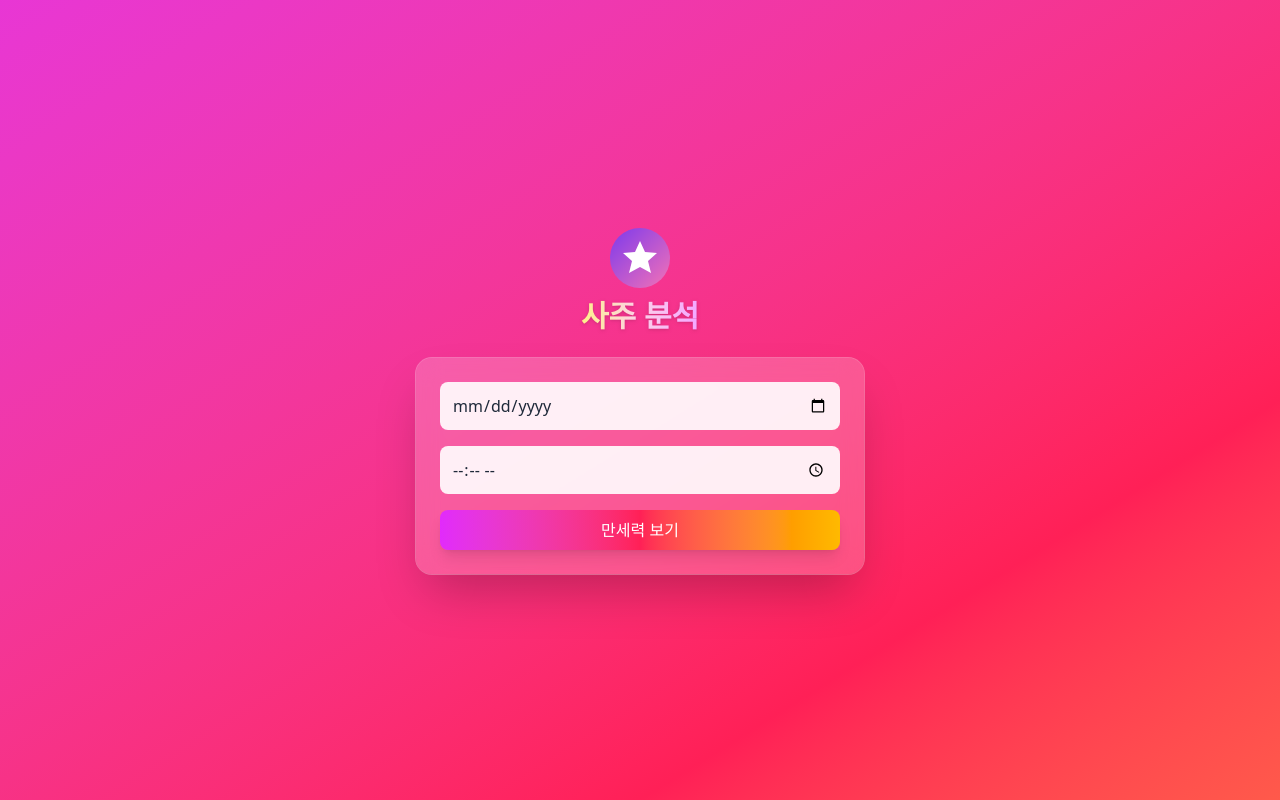
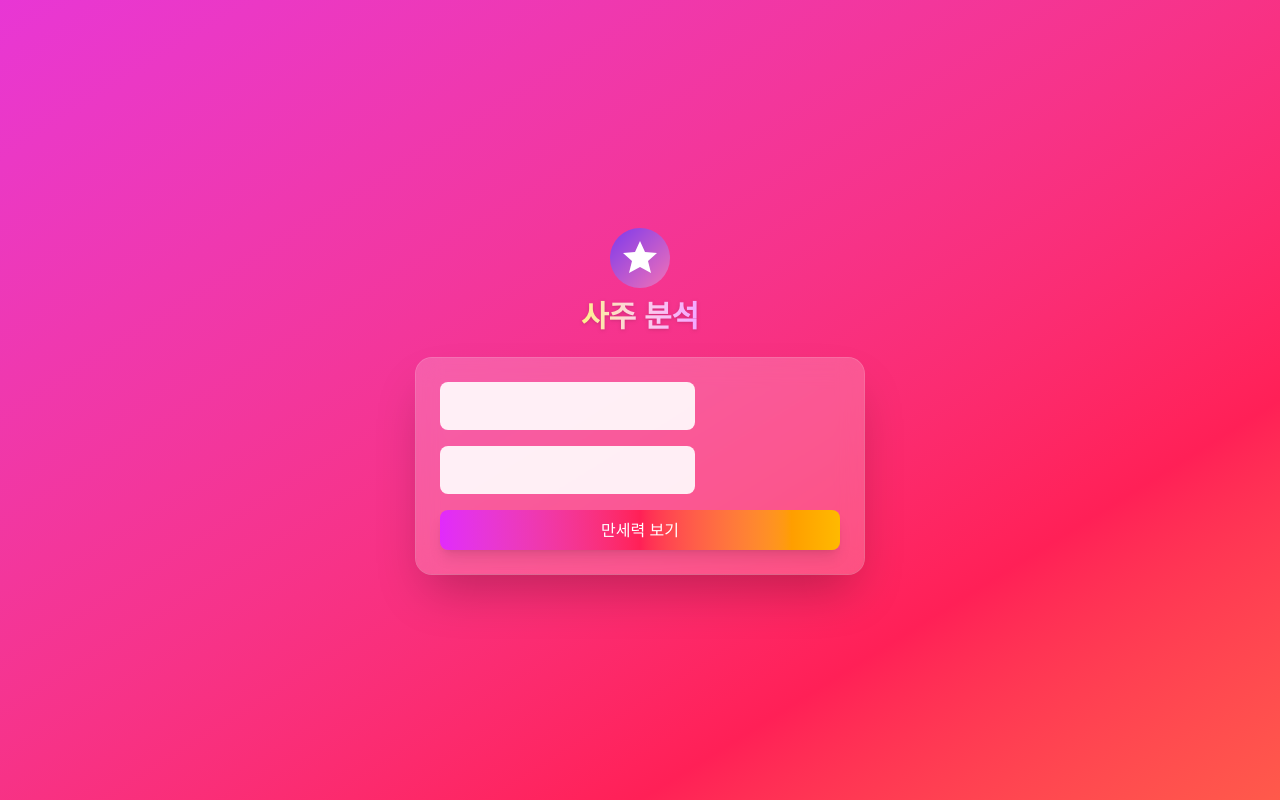
Before and after one commit to m00nlygreat/nextjs-boilerplate, a Next.js app: page / in a window 1280 px wide. Built offline with nearby package versions, Linux system fonts and the light colour scheme.

Commit message:
feat: fancy date picker with Korean format

```diff
--- a/app/page.tsx
+++ b/app/page.tsx
@@ -4,10 +4,15 @@ import { useState } from "react";
 import Image from "next/image";
 import ReactMarkdown from "react-markdown";
 import { manseCalc } from "@/lib/manse";
+import DatePicker, { registerLocale } from "react-datepicker";
+import "react-datepicker/dist/react-datepicker.css";
+import ko from "date-fns/locale/ko";
+
+registerLocale("ko", ko);
 
 export default function Home() {
-  const [birthDate, setBirthDate] = useState("");
-  const [birthTime, setBirthTime] = useState("");
+  const [birthDate, setBirthDate] = useState<Date | null>(null);
+  const [birthTime, setBirthTime] = useState<Date | null>(null);
   const [manse, setManse] =
     useState<{ year: string; month: string; day: string; hour: string } | null>(
       null
@@ -18,8 +23,11 @@ export default function Home() {
   const handleCalculate = (e: React.FormEvent) => {
     e.preventDefault();
     if (!birthDate || !birthTime) return;
-    const [y, m, d] = birthDate.split("-").map(Number);
-    const [hh, mm] = birthTime.split(":").map(Number);
+    const y = birthDate.getFullYear();
+    const m = birthDate.getMonth() + 1;
+    const d = birthDate.getDate();
+    const hh = birthTime.getHours();
+    const mm = birthTime.getMinutes();
     const result = manseCalc(y, m, d, hh, mm);
     setManse(result);
     setReport("");
@@ -52,17 +60,23 @@ export default function Home() {
           onSubmit={handleCalculate}
           className="space-y-4 rounded-2xl bg-white/20 p-6 shadow-2xl backdrop-blur-md ring-1 ring-white/30"
         >
-          <input
-            type="date"
+          <DatePicker
+            selected={birthDate}
+            onChange={(date: Date | null) => setBirthDate(date)}
+            dateFormat="MMMM/yy/dd"
+            locale="ko"
             className="w-full rounded-lg border-none bg-white/90 p-3 text-gray-800 focus:outline-none focus:ring-2 focus:ring-fuchsia-500"
-            value={birthDate}
-            onChange={(e) => setBirthDate(e.target.value)}
           />
-          <input
-            type="time"
+          <DatePicker
+            selected={birthTime}
+            onChange={(date: Date | null) => setBirthTime(date)}
+            showTimeSelect
+            showTimeSelectOnly
+            timeIntervals={30}
+            timeCaption="시간"
+            dateFormat="HH:mm"
+            locale="ko"
             className="w-full rounded-lg border-none bg-white/90 p-3 text-gray-800 focus:outline-none focus:ring-2 focus:ring-fuchsia-500"
-            value={birthTime}
-            onChange={(e) => setBirthTime(e.target.value)}
           />
           <button
             type="submit"
@@ -81,7 +95,9 @@ export default function Home() {
               className="w-full rounded-lg bg-gradient-to-r from-fuchsia-500 via-rose-500 to-amber-400 py-2 font-medium text-white shadow-lg transition-colors hover:from-fuchsia-600 hover:via-rose-600 hover:to-amber-500 disabled:opacity-50"
               disabled={loading}
             >
-              {loading ? "분석 중..." : "확인"}
+              {loading
+                ? "상세한 분석을 위해 시간이 오래걸립니다."
+                : "확인"}
             </button>
           </div>
         )}
--- a/package.json
+++ b/package.json
@@ -9,9 +9,11 @@
     "lint": "next lint"
   },
   "dependencies": {
+    "date-fns": "^4.1.0",
     "next": "15.4.5",
     "openai": "^5.12.0",
     "react": "19.1.0",
+    "react-datepicker": "^8.4.0",
     "react-dom": "19.1.0",
     "react-markdown": "^10.1.0"
   },
```
Also changed, not shown: 1 other file (tests, documents, lock files or other folders).
